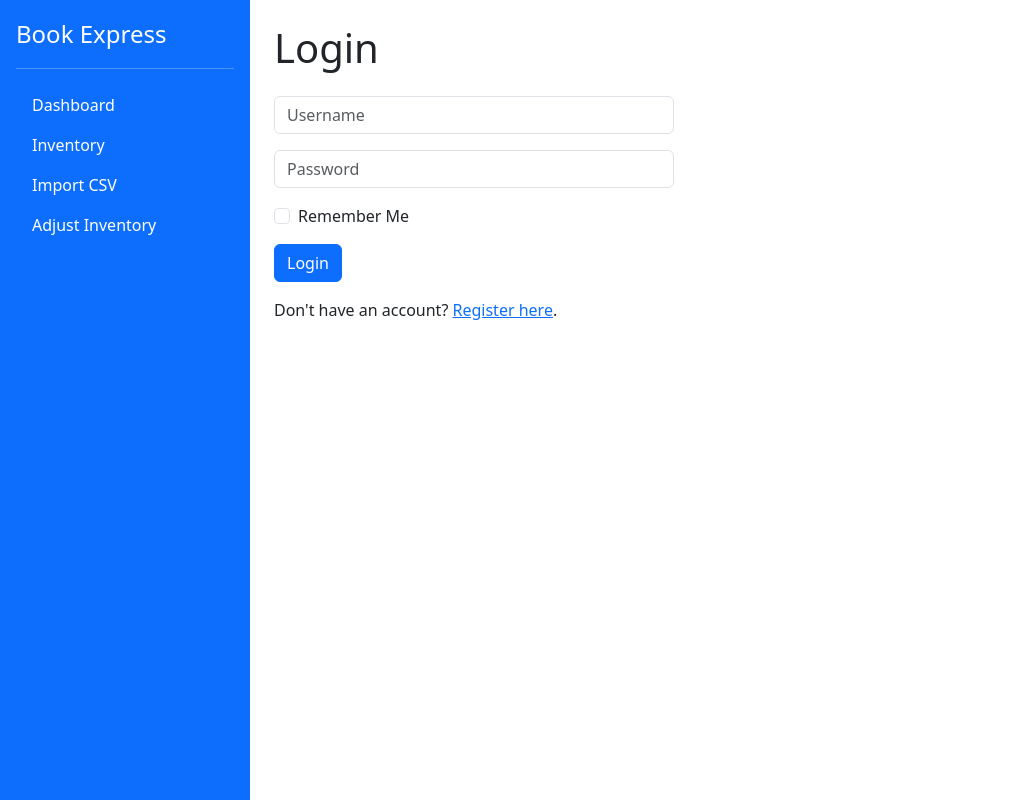
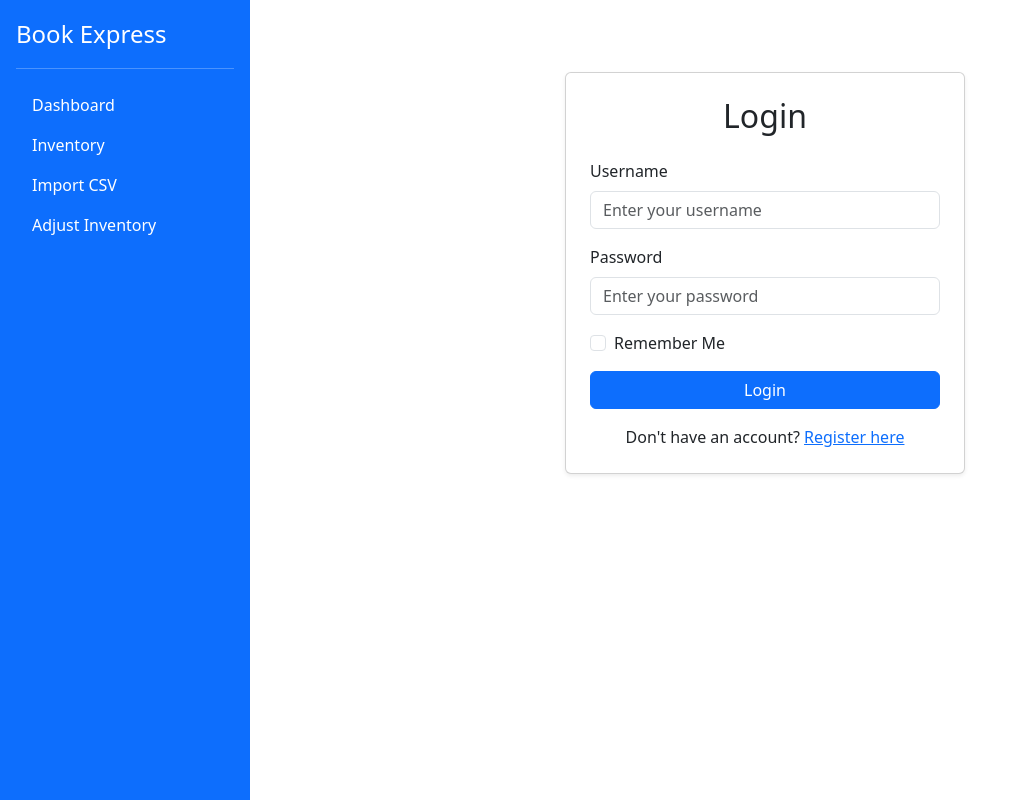
Before and after one commit to Jeimtax/2171-book-express, a Flask app: page /login in a window 1280 px wide. Shown: the whole page, without its empty margins (0-1010 px from the left). Run offline with Flask 3, Linux system fonts and the light colour scheme; some libraries are stand-ins or nearby versions.

Commit message:
login update

```diff
--- a/app/routes/auth_routes.py
+++ b/app/routes/auth_routes.py
@@ -25,7 +25,7 @@ def role_required(role):
 def register():
     if current_user.is_authenticated:
         flash('You are already logged in.', 'info')
-        return redirect(url_for('books_bp.index')) # Redirect to your main index route
+        return redirect(url_for('books.index')) # Redirect to your main index route
 
     if request.method == 'POST':
         username = request.form['username']
@@ -55,7 +55,7 @@ def register():
 def login():
     if current_user.is_authenticated:
         flash('You are already logged in.', 'info')
-        return redirect(url_for('books_bp.index')) # Redirect to your main index route
+        return redirect(url_for('books.index')) # Redirect to your main index route
 
     if request.method == 'POST':
         username = request.form['username']
@@ -68,7 +68,7 @@ def login():
             login_user(user, remember=remember)
             flash(f'Logged in as {user.username}!', 'success')
             next_page = request.args.get('next')
-            return redirect(next_page or url_for('books_bp.index')) # Redirect to next page or main index
+            return redirect(next_page or url_for('books.index')) # Redirect to next page or main index
         else:
             flash('Login failed. Check your username and password.', 'danger')
 
--- a/app/routes/csv_routes.py
+++ b/app/routes/csv_routes.py
@@ -7,6 +7,11 @@ from app.models.Importsalesdata import Sales, ImportSalesData
 from flask import redirect, url_for
 
 upload_bp = Blueprint('upload', __name__, url_prefix='/upload')
+
+@upload_bp.route('/')
+def upload_page():
+    """Serve CSV upload form"""
+    return render_template('upload.html')
 
 @app.route('/') #handles in app/__init__.py or another main entry point
 def home_redirect():
--- a/app/templates/base.html
+++ b/app/templates/base.html
@@ -27,13 +27,13 @@
         <hr>
         <ul class="nav nav-pills flex-column mb-auto">
             <li class="nav-item">
-                <a href="" class="nav-link text-white">Dashboard</a>
+                <a href="{{ url_for('auth.dashboard') }}" class="nav-link text-white">Dashboard</a>
             </li>
             <li>
                 <a href="{{ url_for('books.create')}}" class="nav-link text-white">Inventory</a>
             </li>
             <li>
-                <a href="{{ url_for('index') }}" class="nav-link text-white">Import CSV</a>
+                <a href="{{ url_for('upload.upload_page') }}" class="nav-link text-white">Import CSV</a>
             </li>
             <li>
                 <a href="{{ url_for('inventory.adjust_page')}}" class="nav-link text-white">Adjust Inventory</a>
--- a/app/templates/login.html
+++ b/app/templates/login.html
@@ -1,19 +1,29 @@
 {% extends "base.html" %}
 
 {% block main %}
-    <h1>Login</h1>
-    <form method="POST" class="mt-4" style="max-width: 400px;">
+<div class="container d-flex justify-content-center mt-5">
+    <div class="card shadow-sm" style="width: 100%; max-width: 400px;">
+        <div class="card-body p-4">
+            <h2 class="card-title text-center mb-4">Login</h2>
+            <form method="POST">
                 <div class="mb-3">
-            <input type="text" name="username" class="form-control" placeholder="Username" required>
+                    <label class="form-label">Username</label>
+                    <input type="text" name="username" class="form-control" placeholder="Enter your username" required>
                 </div>
                 <div class="mb-3">
-            <input type="password" name="password" class="form-control" placeholder="Password" required>
+                    <label class="form-label">Password</label>
+                    <input type="password" name="password" class="form-control" placeholder="Enter your password" required>
                 </div>
                 <div class="mb-3 form-check">
                     <input type="checkbox" name="remember_me" class="form-check-input" id="remember_me">
                     <label class="form-check-label" for="remember_me">Remember Me</label>
                 </div>
-        <button type="submit" class="btn btn-primary">Login</button>
+                <button type="submit" class="btn btn-primary w-100">Login</button>
             </form>
-    <p class="mt-3">Don't have an account? <a href="{{ url_for('auth.register') }}">Register here</a>.</p>
+            <div class="text-center mt-3">
+                <p class="mb-0">Don't have an account? <a href="{{ url_for('auth.register') }}">Register here</a></p>
+            </div>
+        </div>
+    </div>
+</div>
 {% endblock %}
```
Also changed, not shown: app/templates/dashboard.html (+9 -3 lines), app/templates/register.html (+20 -10 lines), 1 other file. Lines whose indentation alone changed are shown as unchanged.
